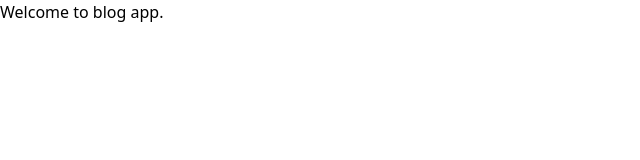
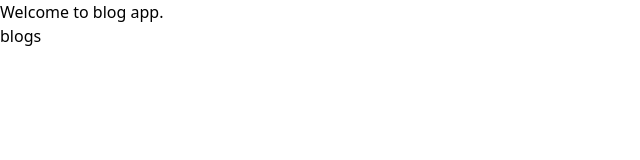
Before and after one commit to idrisay/blog-fe, a Next.js app: page / in a window 1280 px wide. Shown: the top 160 px of the page, without its empty margins (0-640 px from the left). Built offline with nearby package versions, Linux system fonts and the light colour scheme; no server answers.

Commit message:
feat: update backend url

```diff
--- /dev/null
+++ b/components/blogs.js
@@ -0,0 +1,9 @@
+import React from 'react'
+
+const Blogs = () => {
+  return (
+    <div>blogs</div>
+  )
+}
+
+export default Blogs
--- a/pages/index.js
+++ b/pages/index.js
@@ -1,5 +1,6 @@
 import Head from "next/head";
 import { useAppContext } from '../utils/context';
+import Blogs from '../components/blogs'
 
 export default function Home() {
 
@@ -17,6 +18,7 @@ export default function Home() {
       </Head>
       <main>
         <div>Welcome to blog app.</div>
+        <Blogs/>
       </main>
     </>
   );
--- a/utils/context.js
+++ b/utils/context.js
@@ -11,7 +11,7 @@ export function AppWrapper({ children }) {
   const [user, setUser] = useState();
 
   useEffect(() => {
-    fetch("http://localhost:3005/auth/check-login", {
+    fetch(`${process.env.BACKEND_URL}auth/check-login`, {
       method: "POST",
       headers: {
         "Content-Type": "application/json",
```
